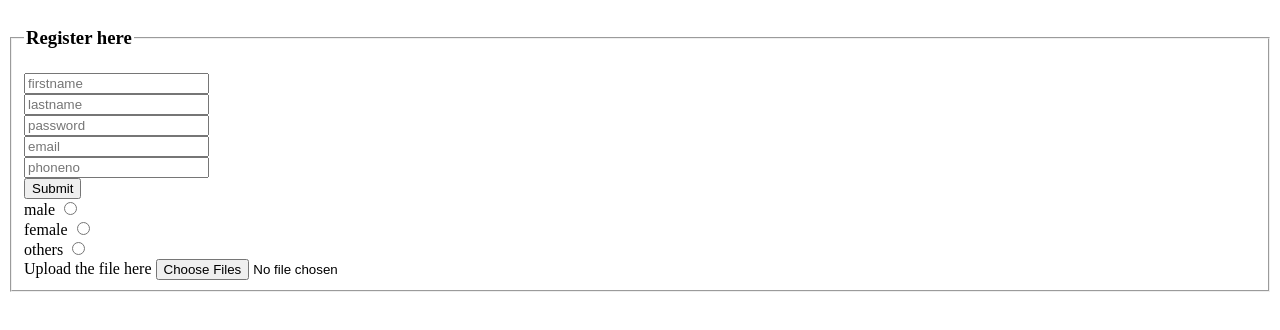
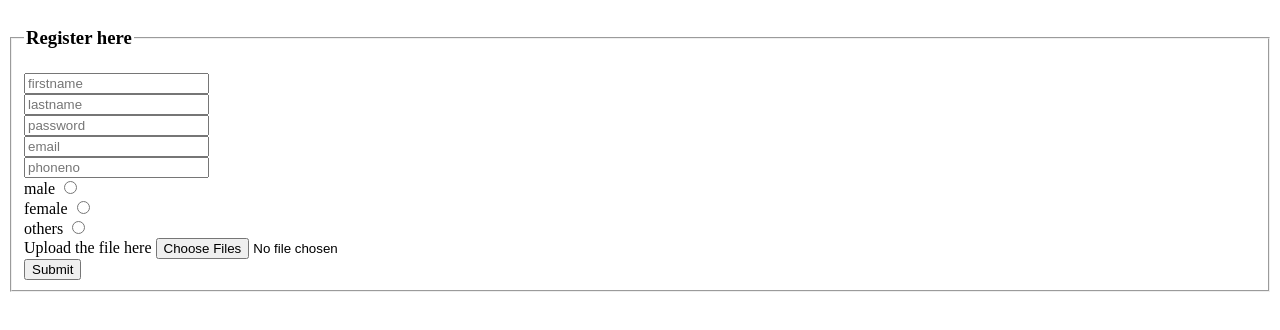
Before and after one commit to saikiran8334/08-07-2024, a plain HTML site: page index2.html in a window 1280 px wide. Drawn offline with Linux system fonts and the light colour scheme.

Commit message:
Update index2.html

```diff
--- a/index2.html
+++ b/index2.html
@@ -15,7 +15,7 @@
                 <input  type="password" placeholder="password" minlength="5"maxlength="20" required name="abhi"><br>
                 <input type="email" placeholder="email" minlength="5" maxlength="20" required name="ram"><br>
                 <input type="phoneno" placeholder="phoneno" minlength="5"maxlength="20" required name="saidulu"><br>
-                <input type="submit"><br>
+
                 <label for="male">male</label>
                 <input type="radio"  id="male" name="gender"><br>
                 <label for="female">female</label>
@@ -23,7 +23,9 @@
                 <label for="others">others</label>
                 <input type="radio" id="others" name="gender"><br>
                 <label for="sai">Upload the file here</label>
-                <input type="file" name="file upload" id="sai" accept=".pdf,.DOCTYPE,.mp4" multiple>
+                <input type="file" name="file upload" id="sai" accept=".pdf,.DOCTYPE,.mp4" multiple><br>
+
+            <input type="submit"><br>
              </fieldset>
         </form>
 </body>
```
